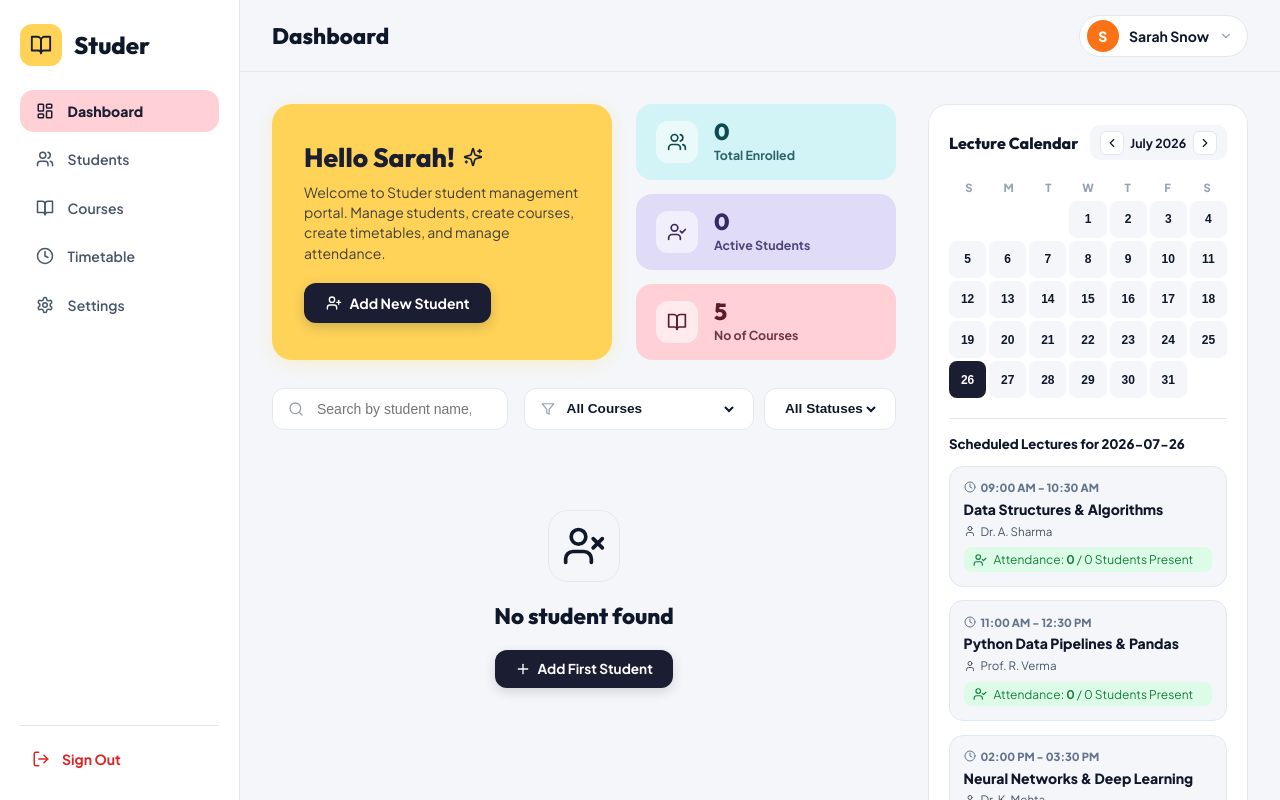
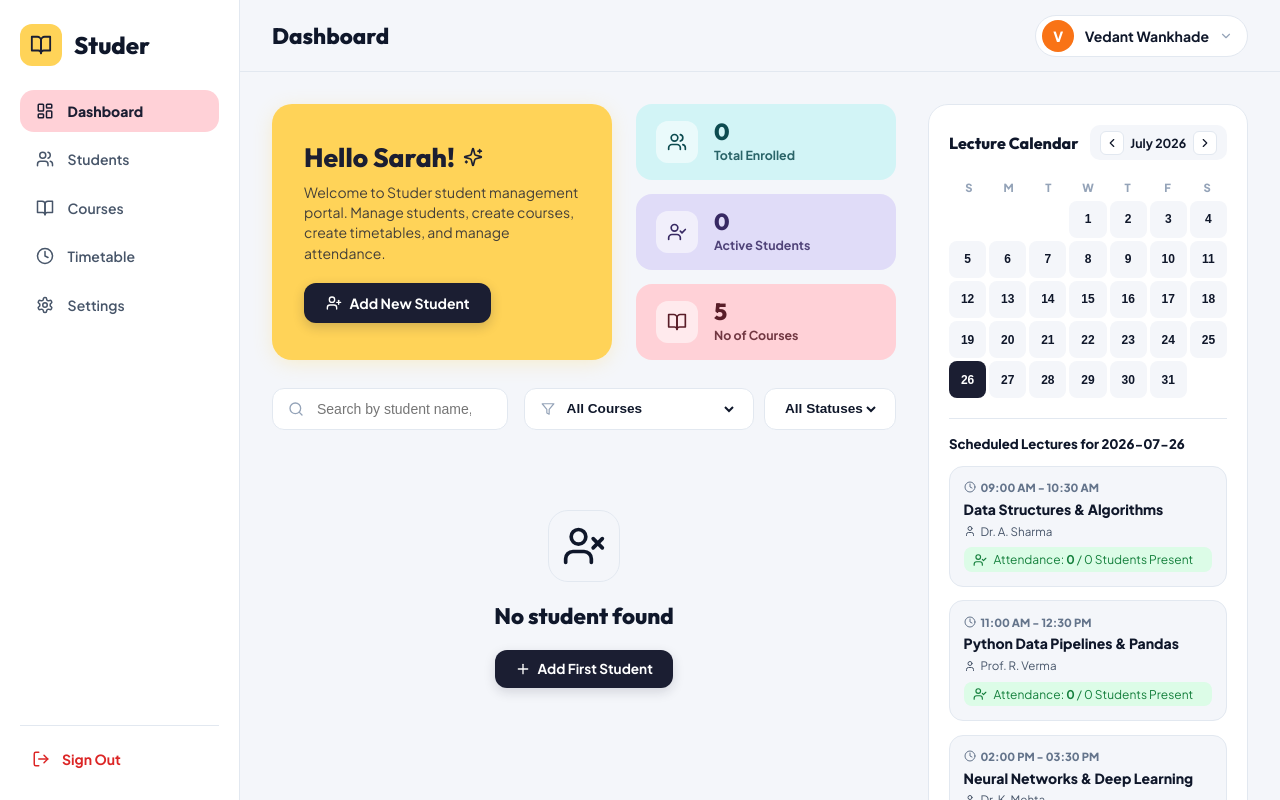
Before and after one commit to vedantwankhade123/Studer, a React (Vite) app: page / in a window 1280 px wide. Built offline with nearby package versions, Linux system fonts and the light colour scheme.

Commit message:
Refactor: Use 'Vedant Wankhade' as the standard name for all input placeholders, profile, and navbar header across the application

```diff
--- a/src/components/CoursesView.jsx
+++ b/src/components/CoursesView.jsx
@@ -279,7 +279,7 @@ export const CoursesView = ({ setActiveTab }) => {
                   <label>Subject Instructor / Lecturer</label>
                   <input
                     type="text"
-                    placeholder="Dr. A. Sharma"
+                    placeholder="Vedant Wankhade"
                     value={subjectFormData.instructor}
                     onChange={(e) => setSubjectFormData({ ...subjectFormData, instructor: e.target.value })}
                   />
--- a/src/components/Navbar.jsx
+++ b/src/components/Navbar.jsx
@@ -22,9 +22,9 @@ export const Navbar = ({ activeTab }) => {
       <div className="header-actions">
         <div className="user-profile-pill">
           <div className="user-avatar">
-            <span>S</span>
+            <span>V</span>
           </div>
-          <span className="user-name">Sarah Snow</span>
+          <span className="user-name">Vedant Wankhade</span>
           <ChevronDown size={14} className="dropdown-arrow" />
         </div>
       </div>
--- a/src/components/SettingsView.jsx
+++ b/src/components/SettingsView.jsx
@@ -6,8 +6,8 @@ export const SettingsView = () => {
   const [savedSuccess, setSavedSuccess] = useState(false);
 
   const [profileData, setProfileData] = useState({
-    name: 'Sarah Snow',
-    email: 'sarah.snow@studer.edu',
+    name: 'Vedant Wankhade',
+    email: 'vedant.wankhade@studer.edu',
     role: 'Administrator',
     department: 'Student Affairs & Registrar',
   });
--- a/src/components/TimetableView.jsx
+++ b/src/components/TimetableView.jsx
@@ -182,7 +182,7 @@ export const TimetableView = () => {
                   <label>Instructor Name</label>
                   <input
                     type="text"
-                    placeholder="e.g. Dr. A. Sharma"
+                    placeholder="Vedant Wankhade"
                     value={formData.instructor}
                     onChange={(e) => setFormData({ ...formData, instructor: e.target.value })}
                   />
@@ -192,7 +192,7 @@ export const TimetableView = () => {
                   <label>Start Time *</label>
                   <input
                     type="text"
-                    placeholder="e.g. 09:00 AM"
+                    placeholder="09:00 AM"
                     value={formData.startTime}
                     onChange={(e) => setFormData({ ...formData, startTime: e.target.value })}
                   />
@@ -202,7 +202,7 @@ export const TimetableView = () => {
                   <label>End Time *</label>
                   <input
                     type="text"
-                    placeholder="e.g. 10:30 AM"
+                    placeholder="10:30 AM"
                     value={formData.endTime}
                     onChange={(e) => setFormData({ ...formData, endTime: e.target.value })}
                   />
```
